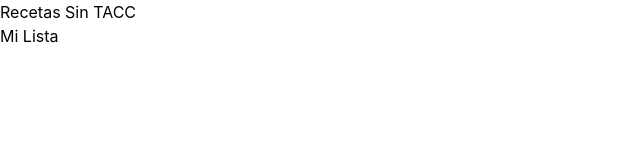
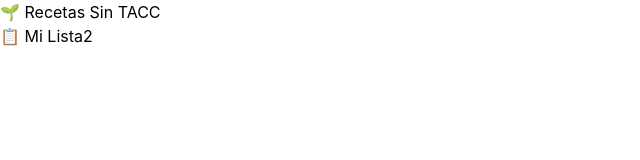
Before and after one commit to maferca24/DDW-c5-m4-s2-tp1, a React (Vite) app: page / in a window 1280 px wide. Shown: the top 160 px of the page, without its empty margins (0-640 px from the left). Built offline with nearby package versions, Linux system fonts and the light colour scheme.

Commit message:
modifique app

```diff
--- a/src/App.jsx
+++ b/src/App.jsx
@@ -1,11 +1,19 @@
-import { useState } from 'react'
-import { Navbar } from './components/Navbar'
-function App() {
-  const [count, setCount] = useState(0)
+import { useState } from "react";
+import recetasSintacc from "./data/recetasSintacc.json";
+
+import { Navbar } from "./components/Navbar";
+
+
+export default function App() {
+const [lista, setLista] = useState([]);
+  const cantidadLista = 2;
+
   return (
     <>
-      <Navbar/>
+      <Navbar
+        cantidadLista={cantidadLista}
+        alAbrirPanel={() => setMostrarLista(true)}   />
+
     </>
-  )
+  );
 }
-export default App
--- a/src/components/Navbar.jsx
+++ b/src/components/Navbar.jsx
@@ -1,13 +1,21 @@
-export function Navbar() {
-    return (
-        <header >
-            <h1>
-                Recetas Sin TACC
-            </h1>
+export function Navbar({ cantidadLista, alAbrirPanel }) {
+  return (
+    <header>
 
-            <button>
-                Mi Lista
-            </button>
+        <h1>
+          🌱 Recetas Sin TACC
+        </h1>
+
+        <button
+          onClick={alAbrirPanel}
+              >
+          📋 Mi Lista
+          {cantidadLista > 0 && (
+            <span >
+              {cantidadLista}
+            </span>
+          )}
+        </button>
         </header>
-    );
+  );
 }
```
